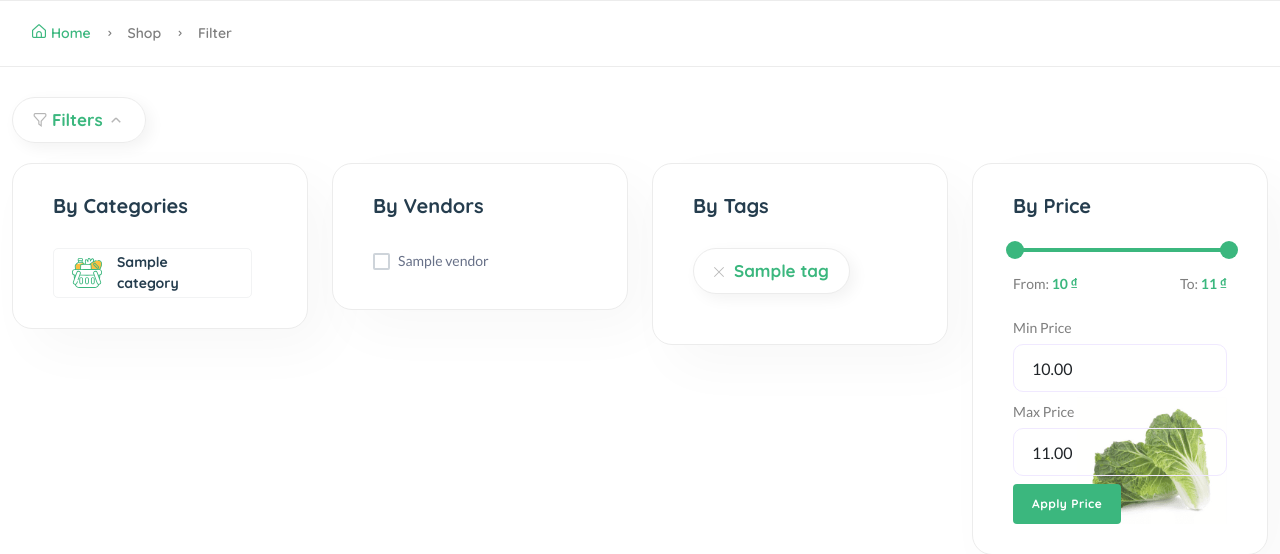
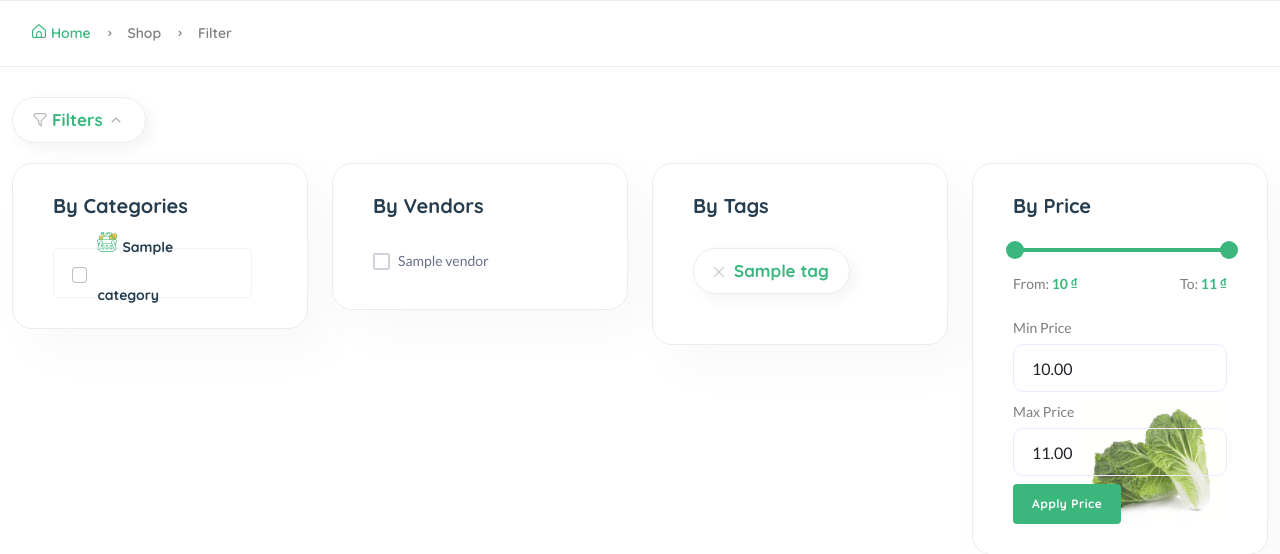
Before and after one commit to leducphat/grocerly-ecom, a Django app: template grocerly/templates/core/product-list.html in a window 1280 px wide. Shown: the part 313-867 px from the top of the page. Run offline with Django 3.2, Linux system fonts and the light colour scheme; the template is opened without the code that fills it: most values are stand-ins (such as "Sample title", 1, 10 or a date in 2020); grey boxes marked "Sample" are stand-in pictures; some libraries are stand-ins or nearby versions.

Commit message:
Add category filter to product list
Support filtering products by category via AJAX. views.py: read category_ids from request.GET, apply products.filter(category__id__in=category_ids).distinct() when present. templates/core/product-list.html: replace category links with checkbox inputs, collect selected category IDs in runProductFilters(), include "category[]" in the AJAX request, and trigger filtering when category checkboxes change (event handler updated to listen for both vendor and category changes).

```diff
--- a/grocerly/core/views.py
+++ b/grocerly/core/views.py
@@ -191,6 +191,7 @@ def search_view(request):
 
 
 def filter_product(request):
+    category_ids = request.GET.getlist("category[]")
     vendor_ids = request.GET.getlist("vendor[]")
     min_price = request.GET.get("min_price")
     max_price = request.GET.get("max_price")
@@ -208,6 +209,9 @@ def filter_product(request):
             products = products.filter(price__lte=float(max_price))
         except (TypeError, ValueError):
             pass
+
+    if category_ids:
+        products = products.filter(category__id__in=category_ids).distinct()
 
     if vendor_ids:
         products = products.filter(vendor__id__in=vendor_ids).distinct()
--- a/grocerly/templates/core/product-list.html
+++ b/grocerly/templates/core/product-list.html
@@ -30,7 +30,10 @@
                                             {% for c in categories|slice:":8" %}
                                             <li class="{% if forloop.last %}mb-0{% endif %}">
                                                 {% cycle 'assets/imgs/theme/icons/category-1.svg' 'assets/imgs/theme/icons/category-2.svg' 'assets/imgs/theme/icons/category-3.svg' 'assets/imgs/theme/icons/category-4.svg' as category_icon silent %}
-                                                <a href="{% url 'core:category-product-list' c.c_id %}"> <img src="{% static category_icon %}" alt="{{ c.title }}" />{{ c.title }}</a>
+                                                <input class="form-check-input" type="checkbox" name="category_filter" id="categoryCheckbox{{ forloop.counter }}" value="{{ c.id }}" />
+                                                <label class="form-check-label ml-10" for="categoryCheckbox{{ forloop.counter }}">
+                                                    <span><img src="{% static category_icon %}" alt="{{ c.title }}" width="20" height="20" class="mr-5"/>{{ c.title }}</span>
+                                                </label>
                                             </li>
                                             {% empty %}
                                             <li class="mb-0"><a href="#">No categories yet</a></li>
@@ -285,6 +288,11 @@
     }
 
     function runProductFilters(){
+        const selectedCategories = [];
+        $("input[name='category_filter']:checked").each(function(){
+            selectedCategories.push($(this).val());
+        });
+
         const selectedVendors = [];
         $("input[name='vendor_filter']:checked").each(function(){
             selectedVendors.push($(this).val());
@@ -296,6 +304,7 @@
         $.ajax({
             url: "{% url 'core:filter-product' %}",
             data: {
+                "category[]": selectedCategories,
                 "vendor[]": selectedVendors,
                 "min_price": minPrice,
                 "max_price": maxPrice
@@ -308,7 +317,7 @@
         });
     }
 
-    $(document).on("change", "input[name='vendor_filter']", function(){
+    $(document).on("change", "input[name='vendor_filter'], input[name='category_filter']", function(){
         runProductFilters();
     });
 
```
